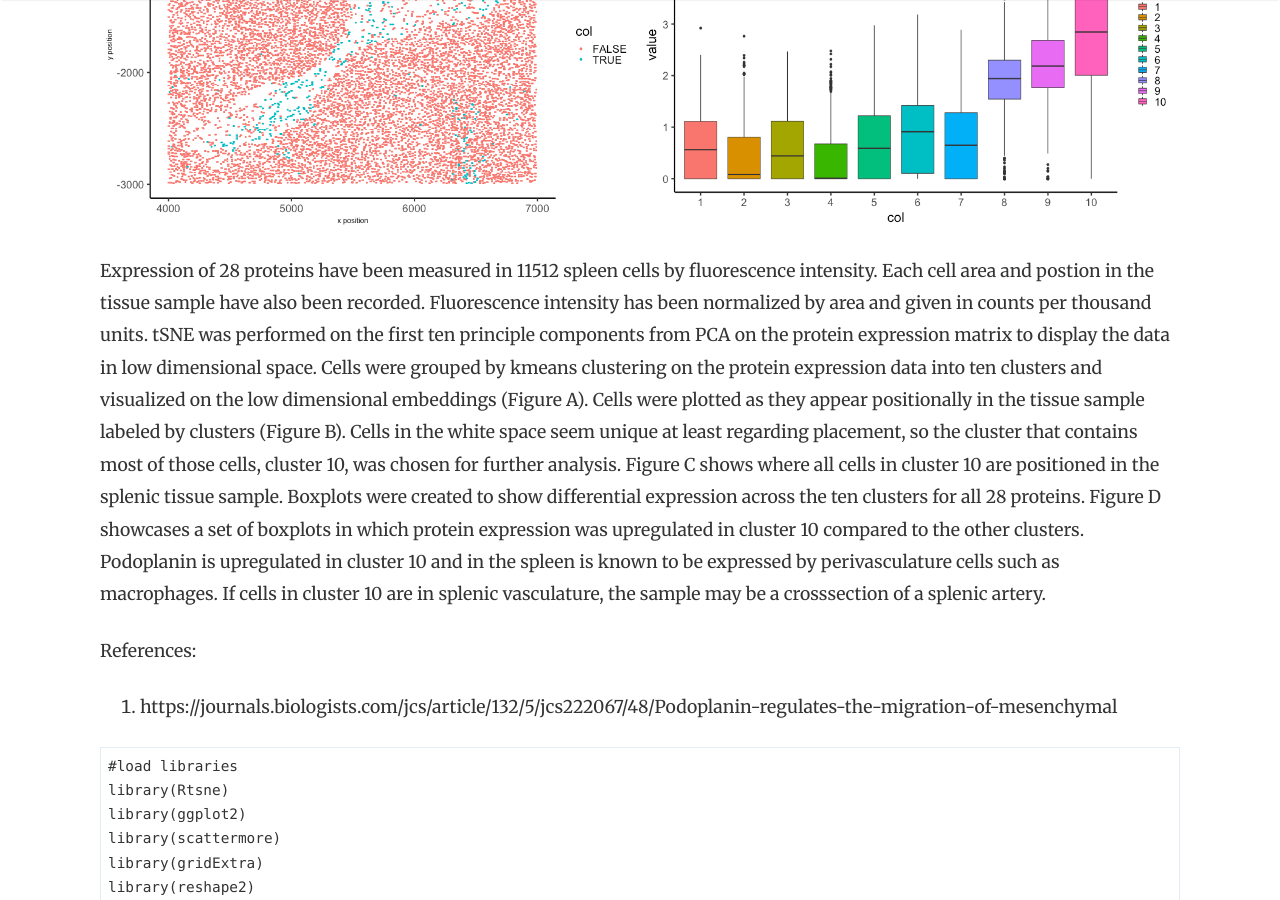
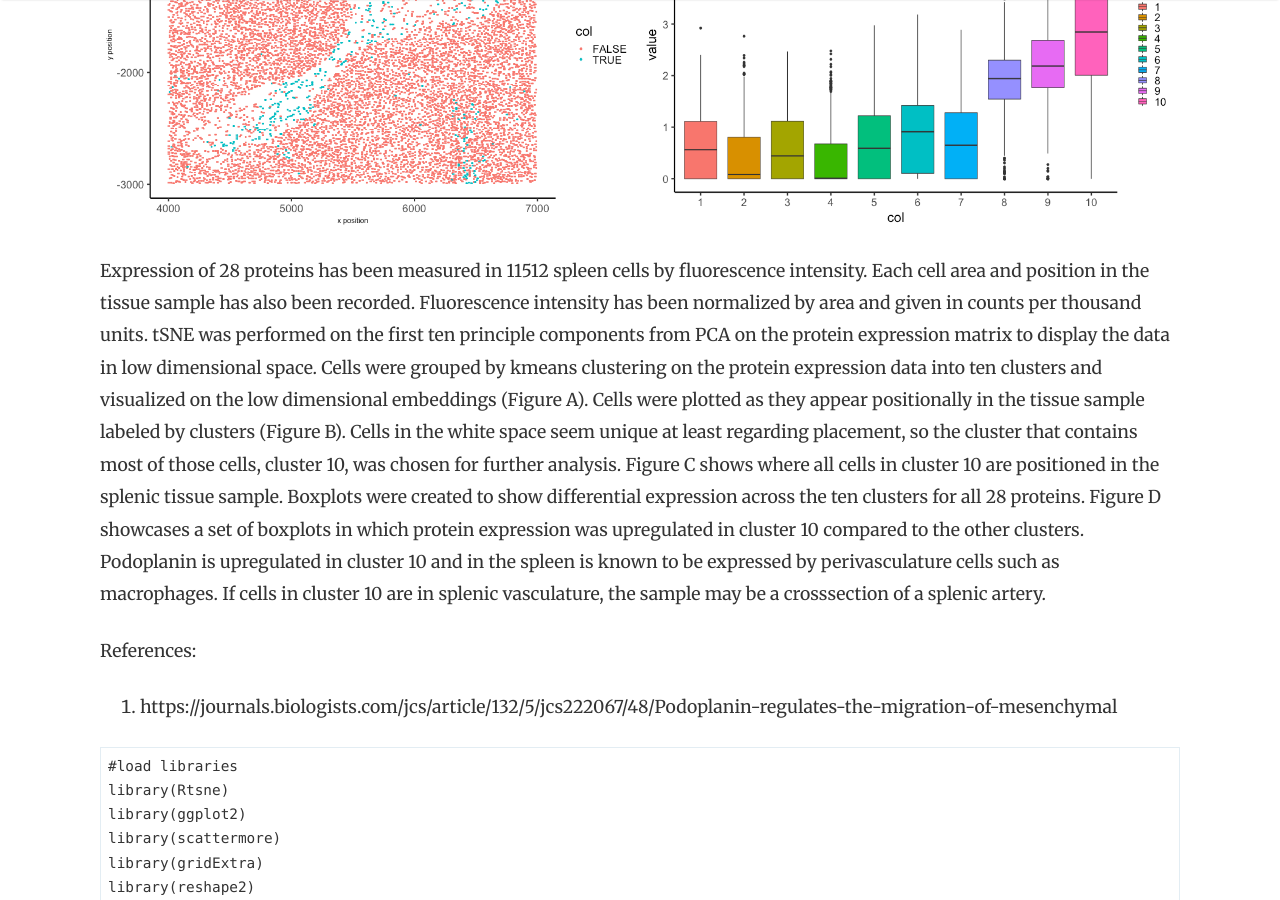
Before and after one commit to JEFworks-Lab/genomic-data-visualization-2022, a Jekyll site: the page built from _posts/2022-02-24-kclifto2.md, in a window 1280 px wide and 900 px high, scrolled down 808 px. Built offline with Jekyll 4.4.1, drawn with Linux system fonts in a browser that asks for light colours; nearby versions of some CDN libraries; comment, search, counter and statistics services are not loaded.

Commit message:
Update 2022-02-24-kclifto2.md

```diff
--- a/_posts/2022-02-24-kclifto2.md
+++ b/_posts/2022-02-24-kclifto2.md
@@ -8,7 +8,7 @@
 featured: false
 ---
 
-Expression of 28 proteins have been measured in 11512 spleen cells by fluorescence intensity. Each cell area and postion in the tissue sample have also been recorded. Fluorescence intensity has been normalized by area and given in counts per thousand units. tSNE was performed on the first ten principle components from PCA on the protein expression matrix to display the data in low dimensional space. Cells were grouped by kmeans clustering on the protein expression data into ten clusters and visualized on the low dimensional embeddings (Figure A). Cells were plotted as they appear positionally in the tissue sample labeled by clusters (Figure B). Cells in the white space seem unique at least regarding placement, so the cluster that contains most of those cells, cluster 10, was chosen for further analysis.  Figure C shows where all cells in cluster 10 are positioned in the splenic tissue sample. Boxplots were created to show differential expression across the ten clusters for all 28 proteins. Figure D showcases a set of boxplots in which protein expression was upregulated in cluster 10 compared to the other clusters. Podoplanin is upregulated in cluster 10 and in the spleen is known to be expressed by perivasculature cells such as macrophages. If cells in cluster 10 are in splenic vasculature, the sample may be a crosssection of a splenic artery.
+Expression of 28 proteins has been measured in 11512 spleen cells by fluorescence intensity. Each cell area and position in the tissue sample has also been recorded. Fluorescence intensity has been normalized by area and given in counts per thousand units. tSNE was performed on the first ten principle components from PCA on the protein expression matrix to display the data in low dimensional space. Cells were grouped by kmeans clustering on the protein expression data into ten clusters and visualized on the low dimensional embeddings (Figure A). Cells were plotted as they appear positionally in the tissue sample labeled by clusters (Figure B). Cells in the white space seem unique at least regarding placement, so the cluster that contains most of those cells, cluster 10, was chosen for further analysis.  Figure C shows where all cells in cluster 10 are positioned in the splenic tissue sample. Boxplots were created to show differential expression across the ten clusters for all 28 proteins. Figure D showcases a set of boxplots in which protein expression was upregulated in cluster 10 compared to the other clusters. Podoplanin is upregulated in cluster 10 and in the spleen is known to be expressed by perivasculature cells such as macrophages. If cells in cluster 10 are in splenic vasculature, the sample may be a crosssection of a splenic artery.
 
 References:
 1. https://journals.biologists.com/jcs/article/132/5/jcs222067/48/Podoplanin-regulates-the-migration-of-mesenchymal
```
